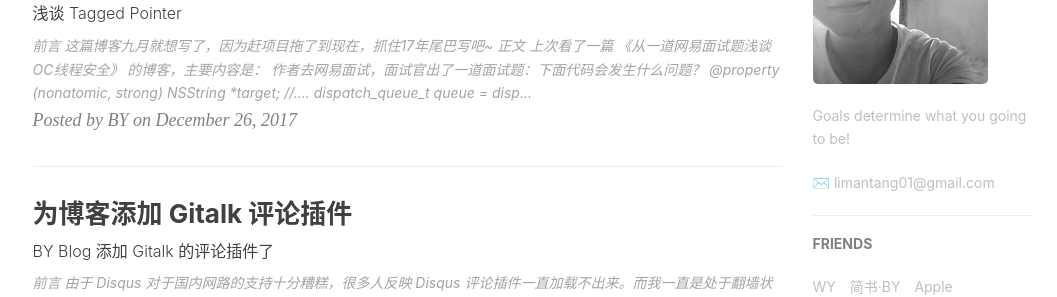
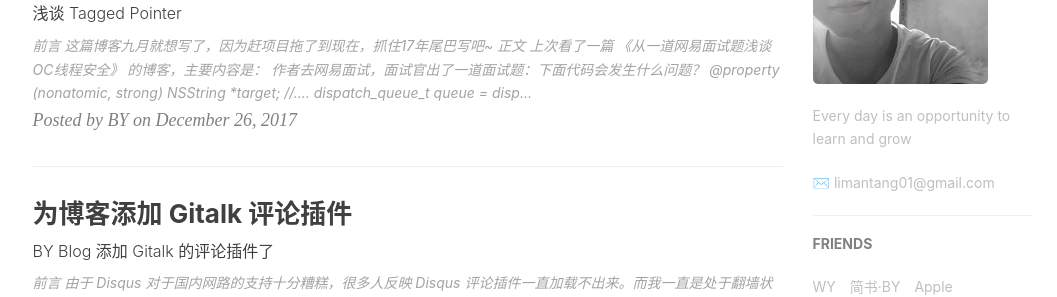
Before and after one commit to echoheart/echoheart.github.io, a Jekyll site: the page built from index.html, in a window 1280 px wide and 900 px high, scrolled down 807 px. Shown: the part 153-450 px from the top of the window, without its empty margins (135-1192 px from the left). Built offline with Jekyll 4.4.1, drawn with Linux system fonts in a browser that asks for light colours; nearby versions of some CDN libraries; the list of posts is cut into pages by our own code; comment, search, counter and statistics services are not loaded.

Commit message:
Update _config.yml

```diff
--- a/_config.yml
+++ b/_config.yml
@@ -11,7 +11,7 @@ github_repo: "https://github.com/echoheart/echoheart.github.io.git" # you code r
 
 # Sidebar settings
 sidebar: true                           # whether or not using Sidebar.
-sidebar-about-description: "Goals determine what you going to be!"
+sidebar-about-description: "Every day is an opportunity to learn and grow"
 sidebar-avatar: /img/about-BY-gentle.jpg      # use absolute URL, seeing it's used in both `/` and `/about/`
 
 
```
